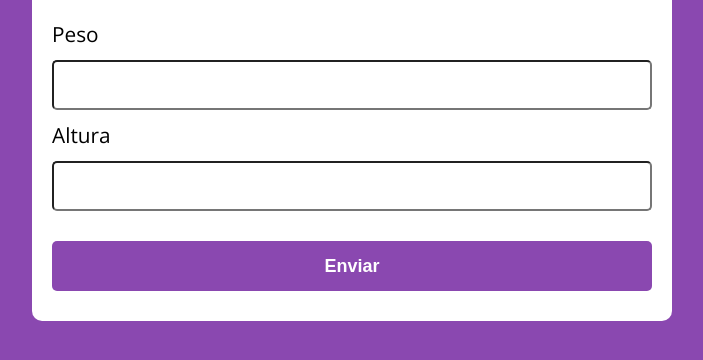
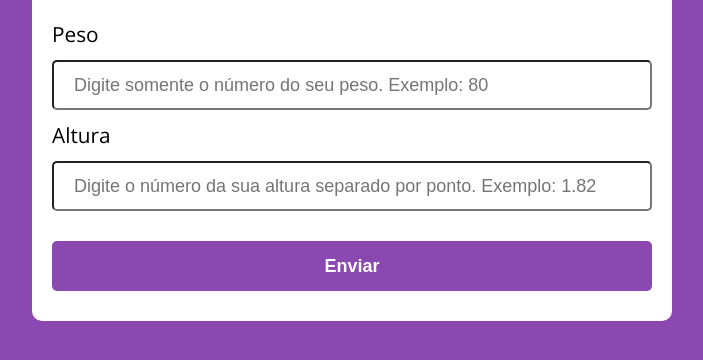
Before and after one commit to JuanVictor-cmd/Calculadora-IMC, a plain HTML site: page index.html in a window 1280 px wide. Shown: the part 334-694 px from the top of the page, without its empty margins (288-991 px from the left). Drawn offline with nearby package versions, Linux system fonts and the light colour scheme.

Commit message:
placeholder

```diff
--- a/assets/css/style.css
+++ b/assets/css/style.css
@@ -33,7 +33,7 @@ form input, form label, form button {
 }
 
 form input {
-  font-size: 24px;
+  font-size: 18px;
   height: 50px;
   padding: 0 20px;
   border-radius: 5px;
--- a/index.html
+++ b/index.html
@@ -16,9 +16,9 @@
     <h1>Calcule seu IMC</h1>
     <form action="/" id="formulario" method="POST">
       <label for="peso">Peso</label>
-      <input type="text" id="peso" name="peso">
+      <input type="text" id="peso" name="peso" placeholder="Digite somente o número do seu peso. Exemplo: 80">
       <label for="altura">Altura</label>
-      <input type="text" id="altura" name="altura">
+      <input type="text" id="altura" name="altura" placeholder="Digite o número da sua altura separado por ponto. Exemplo: 1.82">
       <div id="resultado"></div>
       <button type="submit">Enviar</button>
     </form>
```
